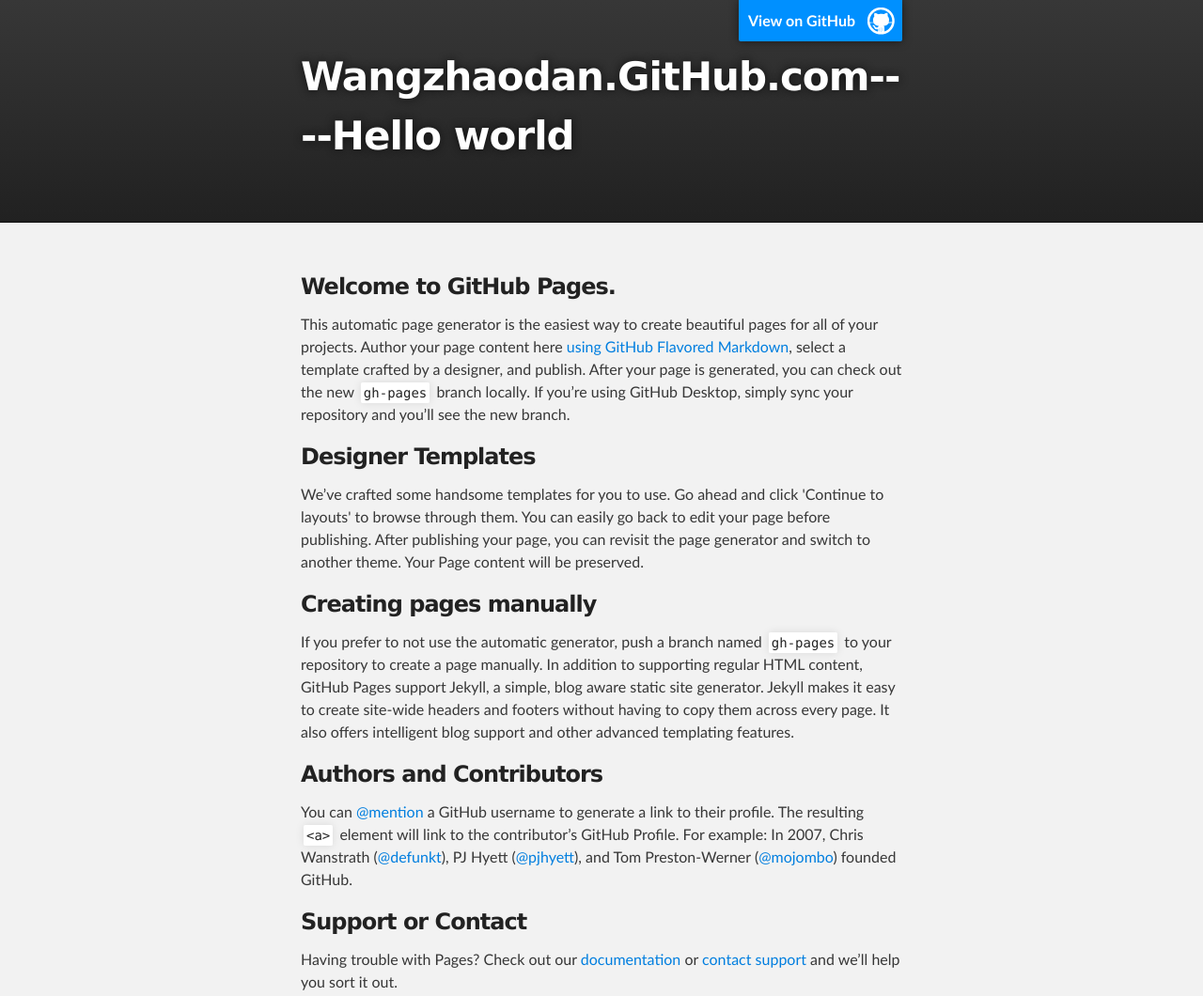
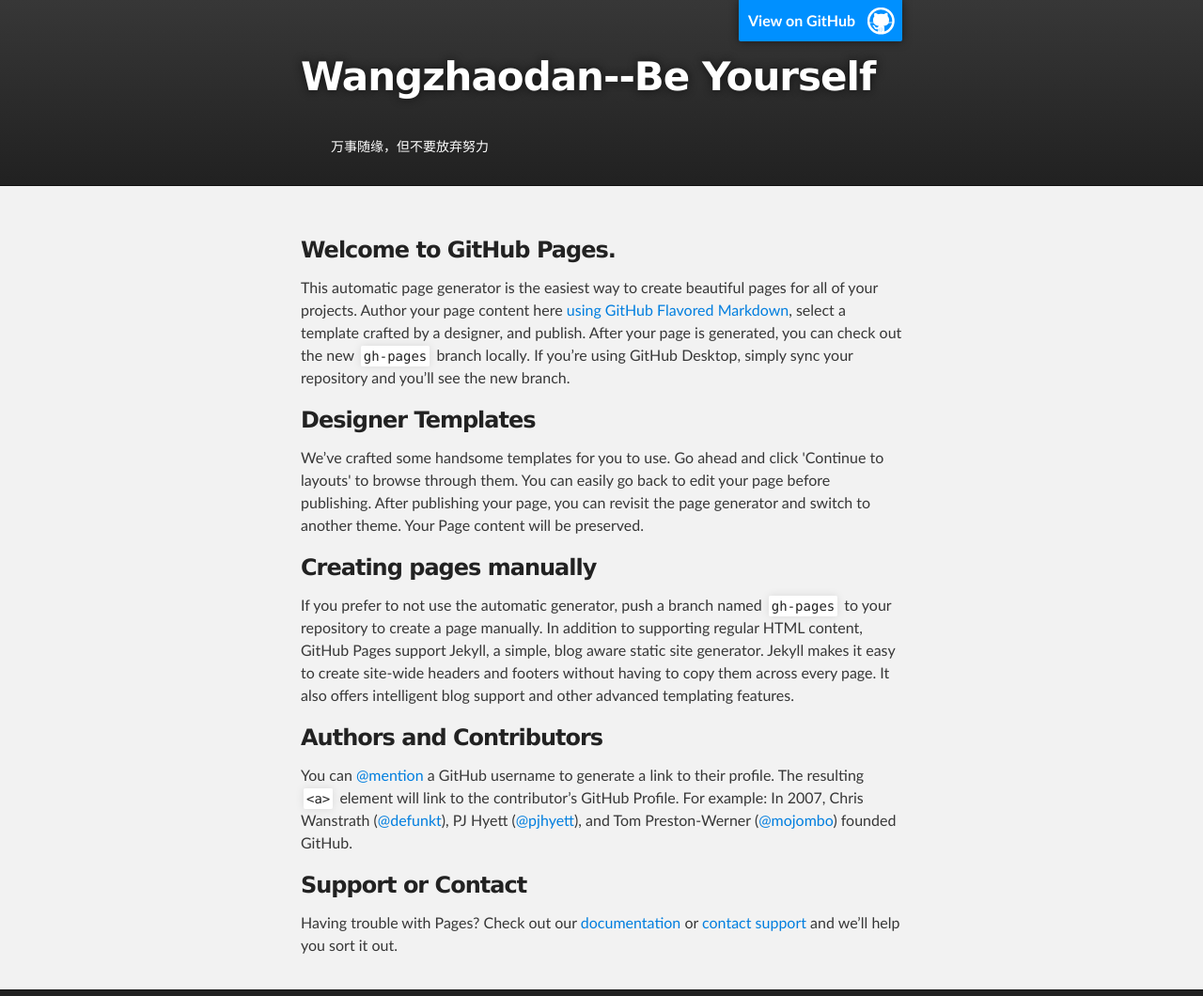
Before and after one commit to wangzhaodan/wangzhaodan.github.com, a plain HTML site: page index.html in a window 1280 px wide. Shown: the top 1060 px of the page at 94% size. Drawn offline with nearby package versions, Linux system fonts and the light colour scheme.

Commit message:
加入随机谚语循环

```diff
--- a/index.html
+++ b/index.html
@@ -8,6 +8,11 @@
     <meta name="description" content="Wangzhaodan.GitHub.com : ">
 
     <link rel="stylesheet" type="text/css" media="screen" href="stylesheets/stylesheet.css">
+    <link rel="stylesheet" type="text/css" media="screen" href="stylesheets/main.css">
+
+    <script src="http://cdn.bootcss.com/jquery/2.2.1/jquery.js"></script>
+    <script src="javascripts/main.js"></script>
+
 
     <title>Wangzhaodan.GitHub.com</title>
 </head>
@@ -19,9 +24,10 @@
     <header class="inner">
         <a id="forkme_banner" href="https://github.com/wangzhaodan">View on GitHub</a>
 
-        <h1 id="project_title">Wangzhaodan.GitHub.com----Hello world</h1>
+        <h1 id="project_title">Wangzhaodan--Be Yourself</h1>
 
         <h2 id="project_tagline"></h2>
+        <span class="small-title">善良是一种智慧，是一种远见，一种自信，一种精神力量，是一种文化，一种快乐</span>
 
     </header>
 </div>
--- a/javascripts/main.js
+++ b/javascripts/main.js
@@ -1 +1,100 @@
-console.log('This would be the main JS file.');
+$(function () {
+
+    var index, length, saying = [
+        '善良是一种智慧，是一种远见，一种自信，一种精神力量，是一种文化，一种快乐',
+
+        '说一遍是陈述，说两遍是反复，说三遍是排比，反反复复说个没完是在开会',
+
+        '最难战胜的敌人是自己；最可怕的敌人是朋友；最防不胜防的敌人是欲望；最迷惑人的敌人是感情',
+
+        '对于和自己生活习惯不同的人，那就把距离拉远一点，各自活各自的，不去影响别人，也别要求别人改变',
+
+        '竞争是终身的，输赢是暂时的',
+
+        '当大部分人都在关注你飞得高不高时，只有少部分人关心你飞得累不累，这就是友情',
+
+        '成功的人做别人不愿做的事，做别人不敢做的事，做别人做不到的事',
+
+        '一个人，只要还有梦想就不算老，当追悔取代了梦想才算老，如果连追悔都没有了，那才是真正的老',
+
+        '这个世界不是有钱人的世界，也不是有权人的世界,它是有心人的世界',
+
+        '知道什么时候应该受委屈，是聪明的；知道什么时候应该停止受委屈，则不仅是聪明的，而且是能干的',
+
+        '现实中用真名说假话，网络中用假名说真话',
+
+        '每一趟旅程都会因为不一样的风景而美丽，当你读书就是一个个这样的旅程',
+
+        '若你欲哭无泪，那就尝试着说出来，有时一开口，你的眼泪就会跟着流，眼泪能说出你不能说得东西',
+
+        '做父母是个专业性很强的职业，可大部分的父母未经任何培训就上岗了',
+
+        '恋爱不是慈善事业，不能随便施舍',
+
+        '妻子，对青年男人来说是主人；对中年男人来说是朋友；对老年男人来说是护士',
+
+        '而是美好的希望',
+
+        '真正点亮生命的不是明天的景色',
+
+        '真正的快乐都是免费的',
+
+        '当不幸降临在他人头上时，他们往往都能像智者一样劝慰别人；而当同样的不幸降临自己身上时，人往往很难同样地开导自己',
+
+        '人之所以痛苦，在于追求错误的东西',
+
+        '世上有一种永远亏本的事，那就是发脾气',
+
+        '保持微笑，停止抱怨那些改变不了的事，开心与否，时间总是不等人的',
+
+        '万事随缘，但不要放弃努力',
+
+        '有希望在的地方，痛苦也成欢乐',
+
+        '失去金钱的人损失甚少，失去健康的人损失极多，失去勇气的人损失一切',
+
+        '最好的状态是正常，最有效的手段是平衡，最高的境界是自然',
+
+        '不相信目标能实现的人活不下来，相信很快能实现目标的人也活不下来',
+
+        '经验确实是个好老师，但是她总是要价颇高',
+
+        '给人以真诚的关注，让每个遇到你的人都感到他（她）是重要的',
+
+        '所谓婚礼，就是有情人终成“家属”的仪式',
+
+        '奢侈品是给别人看的，必需品是给自己用的',
+
+        '金钱是一个好人的仆人，但却是一个坏人的主人',
+
+        '由爱故是生忧，由爱故是生怖，若离于是爱者，无忧亦是无怖',
+
+        '幸福的人不一定开心，但开心的人一定幸福，因为有些人身在福中不知福',
+
+        '人生的路上别总是狂奔，有时我们得停下来，宽宽的心地，才是盎然的世界',
+
+        '追随梦想，勇往直前，过自己想要的生活',
+
+        '漂亮的女人像是放在展柜里的工艺品，欣赏的人很多，但买下的人只能一个人',
+
+        '互相宽容的朋友一定百年同舟，互相宽容的夫妻一定百年共枕，互相宽容的世界一定和平美丽',
+
+        '等一等就安全了，让一让就过去了，忍一忍就和谐了',
+
+        '单身是领悟，恋爱是失误，分手是觉悟，结婚是错误，离婚是醒悟，再婚是执迷不悟，没有情人是废物，情人多了是动物',
+
+        '身先才能率人，律己才能服人',
+
+        '放弃该放弃的是无奈，放弃不该放弃的是无能；不放弃该放弃的是无知，不放弃不该放弃的是执着',
+
+        '房子可以买，家不可以买；婚姻可以买，爱不可以买；钟表可以买，时间不可以买；关心可以买，爱心不可以买；奢华可以买，优雅不可以买；尊重可以卖，尊严不能卖；忠心可以卖，良心不能卖；风格可以卖，人格不能卖',
+
+        '不敢生气的是懦夫，不去生气的才是智者'
+    ];
+
+    length = saying.length;
+    index = Math.floor(Math.random() * length);
+
+    $('.small-title').text(saying[index]);
+
+});
--- /dev/null
+++ b/stylesheets/main.css
@@ -0,0 +1,5 @@
+.small-title {
+    padding-left:2rem ;
+    font-size: 14px;
+    color: white;
+}
```
